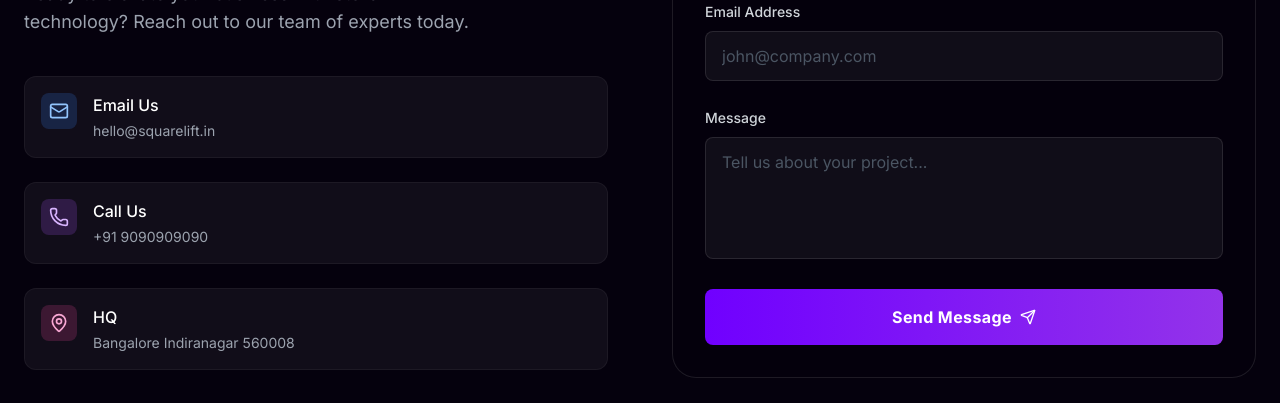
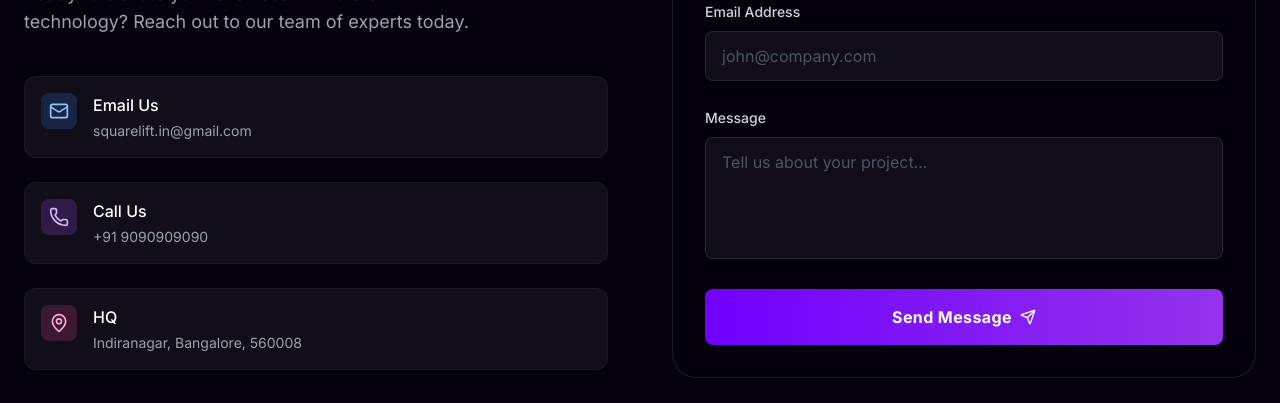
Before and after one commit to SquareLift/SquareLift, a React (Vite) app: page / in a window 1280 px wide. Shown: the part 3100-3503 px from the top of the page. Built offline with nearby package versions, Linux system fonts and the light colour scheme.

Commit message:
feat: add SVG favicon and update contact email and address

```diff
--- a/components/Contact.tsx
+++ b/components/Contact.tsx
@@ -29,7 +29,7 @@ Email: ${email}
 Message:
 ${message}`;
 
-    window.location.href = `mailto:hello@squarelift.in?subject=${encodeURIComponent(subject)}&body=${encodeURIComponent(body)}`;
+    window.location.href = `mailto:squarelift.in@gmail.com?subject=${encodeURIComponent(subject)}&body=${encodeURIComponent(body)}`;
   };
 
   const inputFocusStyle = {
@@ -67,7 +67,7 @@ ${message}`;
                 </div>
                 <div>
                   <h4 className="text-white font-medium mb-1">Email Us</h4>
-                  <p className="text-gray-400 text-sm">hello@squarelift.in</p>
+                  <p className="text-gray-400 text-sm">squarelift.in@gmail.com</p>
                 </div>
               </div>
 
@@ -87,7 +87,7 @@ ${message}`;
                 </div>
                 <div>
                   <h4 className="text-white font-medium mb-1">HQ</h4>
-                  <p className="text-gray-400 text-sm">Bangalore Indiranagar 560008</p>
+                  <p className="text-gray-400 text-sm">Indiranagar, Bangalore, 560008</p>
                 </div>
               </div>
             </div>
--- a/index.html
+++ b/index.html
@@ -4,6 +4,7 @@
     <meta charset="UTF-8" />
     <meta name="viewport" content="width=device-width, initial-scale=1.0" />
     <title>SquareLift Technologies</title>
+    <link rel="icon" type="image/svg+xml" href="/favicon.svg">
     <script src="https://cdn.tailwindcss.com"></script>
     <link rel="preconnect" href="https://fonts.googleapis.com">
     <link rel="preconnect" href="https://fonts.gstatic.com" crossorigin>
```
Also changed, not shown: favicon.svg (added).
